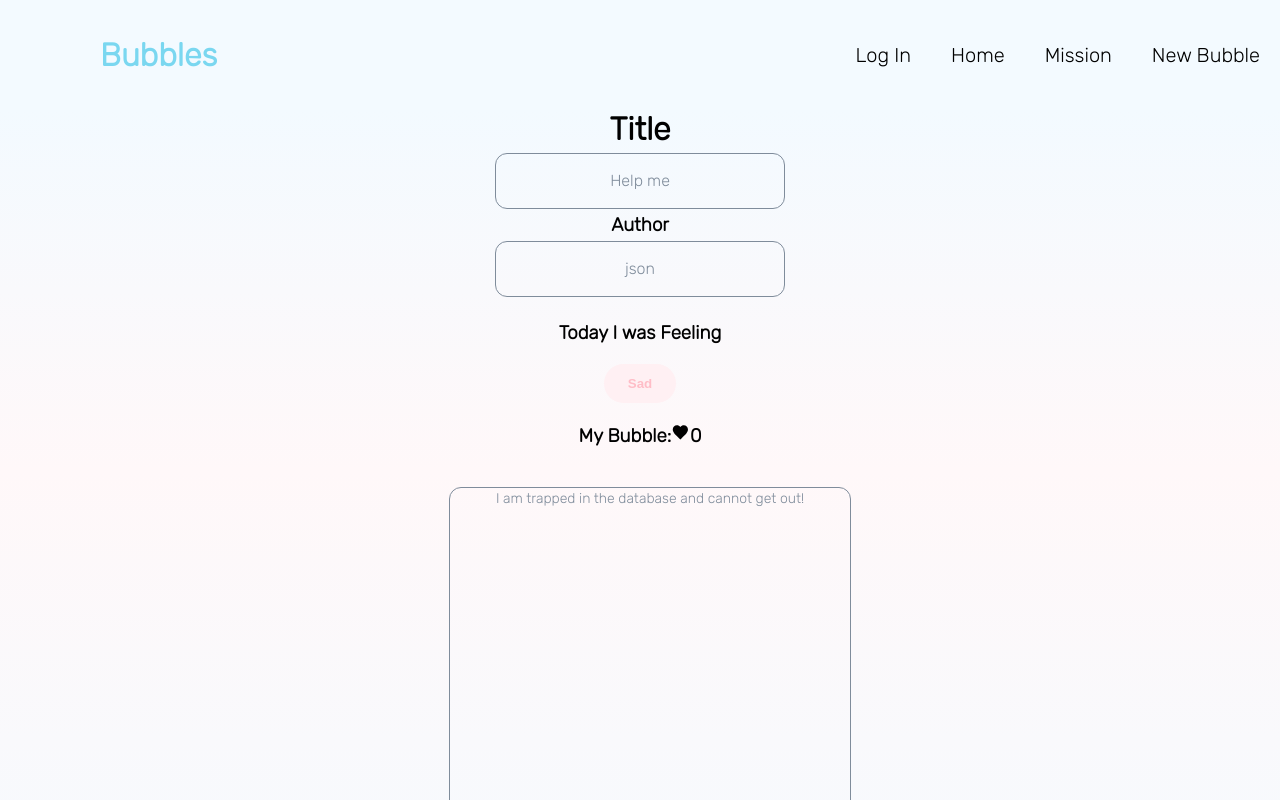
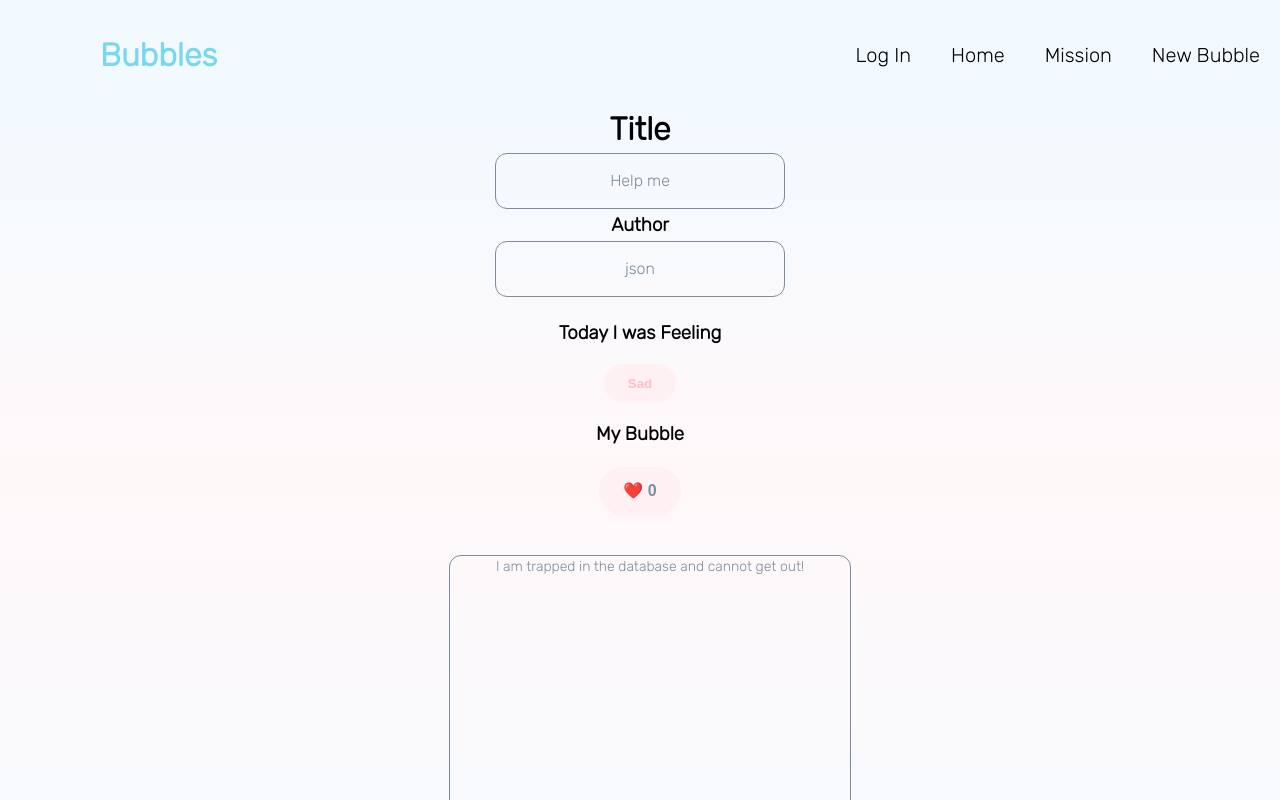
Before and after one commit to jlswift2/phase-2-project, a React (Create React App) app: page /Entry/1 in a window 1280 px wide. Shown: the top 800 px of the page. Built offline with nearby package versions, Linux system fonts and the light colour scheme; data requests are answered from the project's data file.

Commit message:
css changes

```diff
--- a/src/components/Entry.js
+++ b/src/components/Entry.js
@@ -66,9 +66,10 @@ function Entry({ user, handleSetUser }) {
         <button> {entry.mood} </button>
       </div>
       <h3 style={{ textAlign: "center" }}>
-        My Bubble:
-        <IoMdHeart className="heart" onClick={() => handleLikesClick()}></IoMdHeart>
-        {entry.likes}
+        My Bubble
+        <br/>
+        <br/>
+        <button><p className="card-heart" onClick={() => handleLikesClick()}>❤️ {entry.likes}</p></button>
       </h3>
       <div id="entryContent">
         <img id="entryImg" src={entry.img} alt={entry.title} />
--- a/src/components/EntryCard.js
+++ b/src/components/EntryCard.js
@@ -27,20 +27,19 @@ function EntryCard({ entry, user }) {
 
   return (
       <div className="card">
-      <img id="cardImg" src={entry.img} alt={entry.title} />
+        <img id="cardImg" src={entry.img} alt={entry.title} />
         <div className="card_details">
           <span class="tag">{entry.mood}</span>
 
-          <div class="name" style={{textAlign: "center"}}>{entry.title} <br/>
+          <div class="name" style={{textAlign: "center"}}>{entry.title}
+          <br/>
           by {entry.author}</div>
           <div class="date" style={{textAlign: "center"}}>{new Date(entry.date).toLocaleString()}</div>
 
           <Link to={`/Entry/${entry.id}`} style={{ textDecoration: 'none' }}>
             <button>Read more</button>
           </Link>
-          <div className="card-heart">
-            <span className="card-heart-size" onClick={() => handleLikesClick()}>❤️ {likes}</span>
-          </div>
+         <p className="card-heart" onClick={() => handleLikesClick()}>❤️ {likes}</p>
         </div>
       </div>
   )
--- a/src/index.css
+++ b/src/index.css
@@ -250,9 +250,7 @@ button {
 
 .card-heart {
   text-align: center;
-}
-.card-heart-size{
-  font-size: large;
+  font-size: medium;
 }
 .card-heart:hover{
   cursor: pointer;
```
